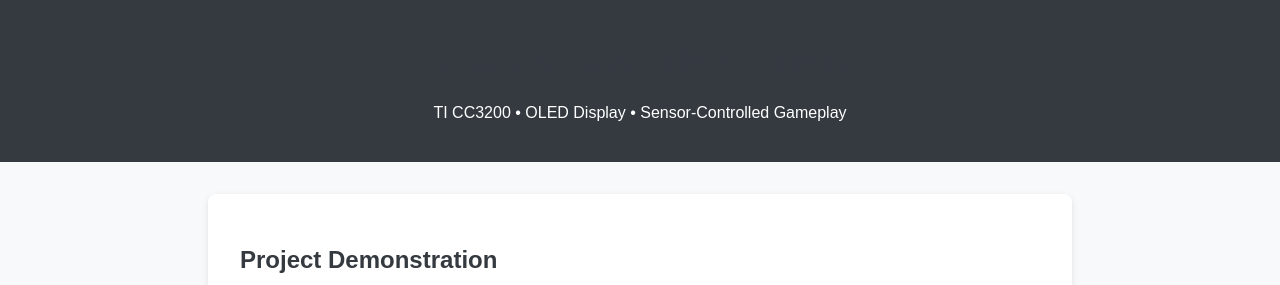
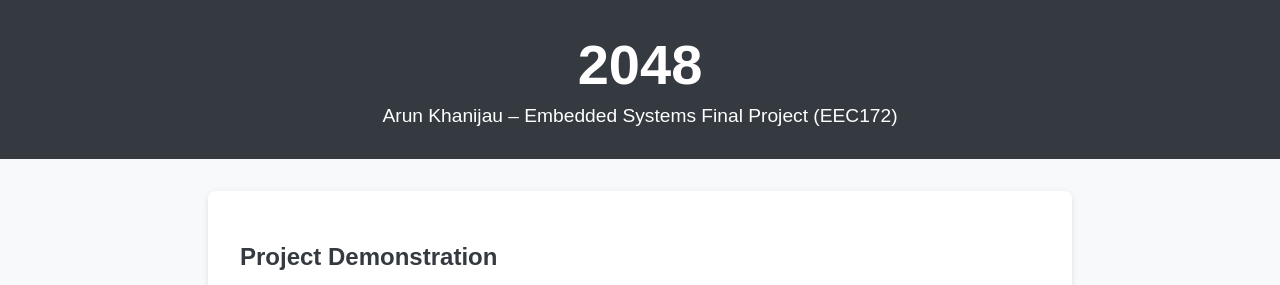
Before and after one commit to Arun-Kh/EEC172_Final_Site, a plain HTML site: page index.html in a window 1280 px wide. Shown: the top 285 px of the page. Drawn offline with Linux system fonts and the light colour scheme.

Commit message:
Update index.html

```diff
--- a/index.html
+++ b/index.html
@@ -15,8 +15,16 @@
     header {
       background-color: #343a40;
       color: white;
-      padding: 1.5rem;
+      padding: 2rem 1rem;
       text-align: center;
+    }
+    header h1 {
+      font-size: 3.5rem;
+      margin: 0;
+    }
+    header p {
+      font-size: 1.2rem;
+      margin: 0.5rem 0 0;
     }
     main {
       max-width: 800px;
@@ -26,7 +34,7 @@
       box-shadow: 0 2px 6px rgba(0,0,0,0.1);
       border-radius: 8px;
     }
-    h1, h2 {
+    h2 {
       color: #343a40;
     }
     video, img {
@@ -47,8 +55,8 @@
 </head>
 <body>
   <header>
-    <h1>2048 on Embedded System</h1>
-    <p>TI CC3200 • OLED Display • Sensor-Controlled Gameplay</p>
+    <h1>2048</h1>
+    <p>Arun Khanijau – Embedded Systems Final Project (EEC172)</p>
   </header>
 
   <main>
```
